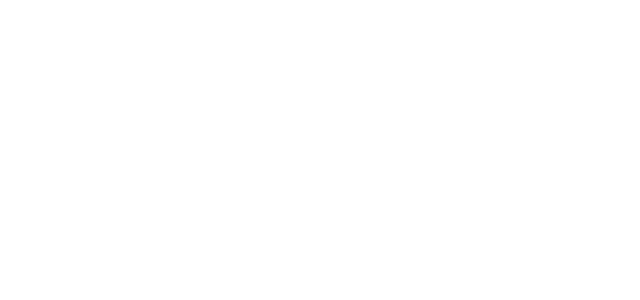
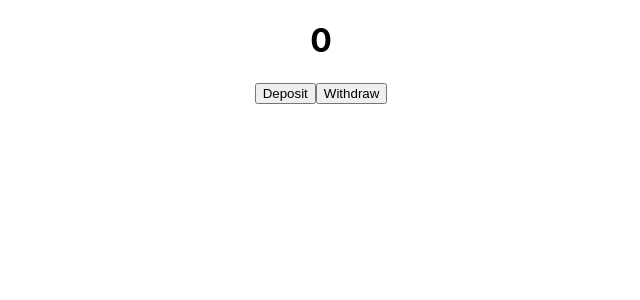
Before and after one commit to German-Cobian/Banking-App, a React (Create React App) app: page / in a window 1280 px wide. Shown: the top 300 px of the page, without its empty margins (319-959 px from the left). Built offline with nearby package versions, Linux system fonts and the light colour scheme.

Commit message:
Implement actionCre-creators in action-creators/index.js combined them in state/index.js and passed them into the App.js file

```diff
--- a/src/App.js
+++ b/src/App.js
@@ -1,13 +1,21 @@
 import logo from './logo.svg';
 import './App.css';
-import {useSelector} from 'react-redux'
+import { useSelector, useDispatch } from 'react-redux'
+import { bindActionCreators } from "redux"
+import { actionCreators } from "./state/index"
 
 function App() {
-  const state = useSelector((state) => state);
-  console.log(state)
+  //const state = useSelector((state) => state);
+  const account = useSelector((state) => state.account)
+
+  const dispatch = useDispatch();
+  const { depositMoney, withdrawMoney } = bindActionCreators(actionCreators, dispatch);
 
   return (
     <div className="App">
+      <h1>{account}</h1>
+      <button onClick={() => depositMoney(1000)}>Deposit</button>
+      <button onClick={() => withdrawMoney(1000)}>Withdraw</button>
     </div>
   );
 }
--- /dev/null
+++ b/src/state/action-creators/index.js
@@ -0,0 +1,17 @@
+export const depositMoney = (amount) => {
+  return (dispatch) => {
+    dispatch({
+      type: "deposit",
+      payload: amount
+    })
+  }
+}
+
+export const withdrawMoney = (amount) => {
+  return (dispatch) => {
+    dispatch({
+      type: "amount",
+      payload: amount
+    })
+  }
+}
--- /dev/null
+++ b/src/state/index.js
@@ -0,0 +1 @@
+export * as actionCreators from "./action-creators/index"
```
